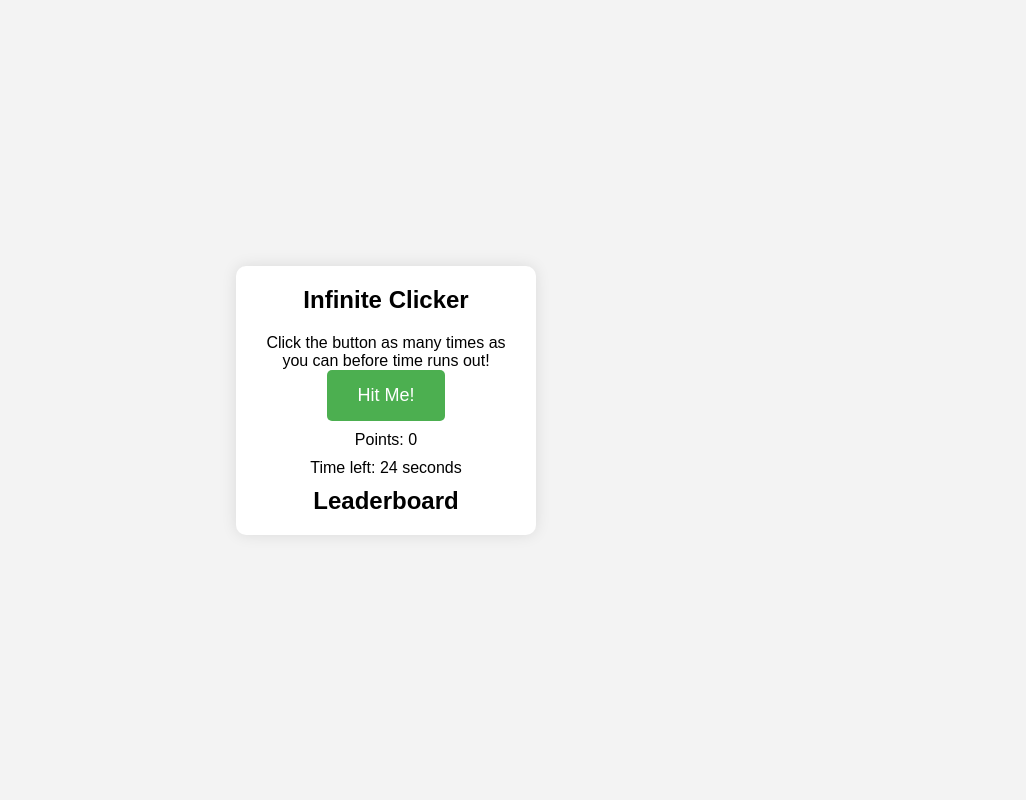
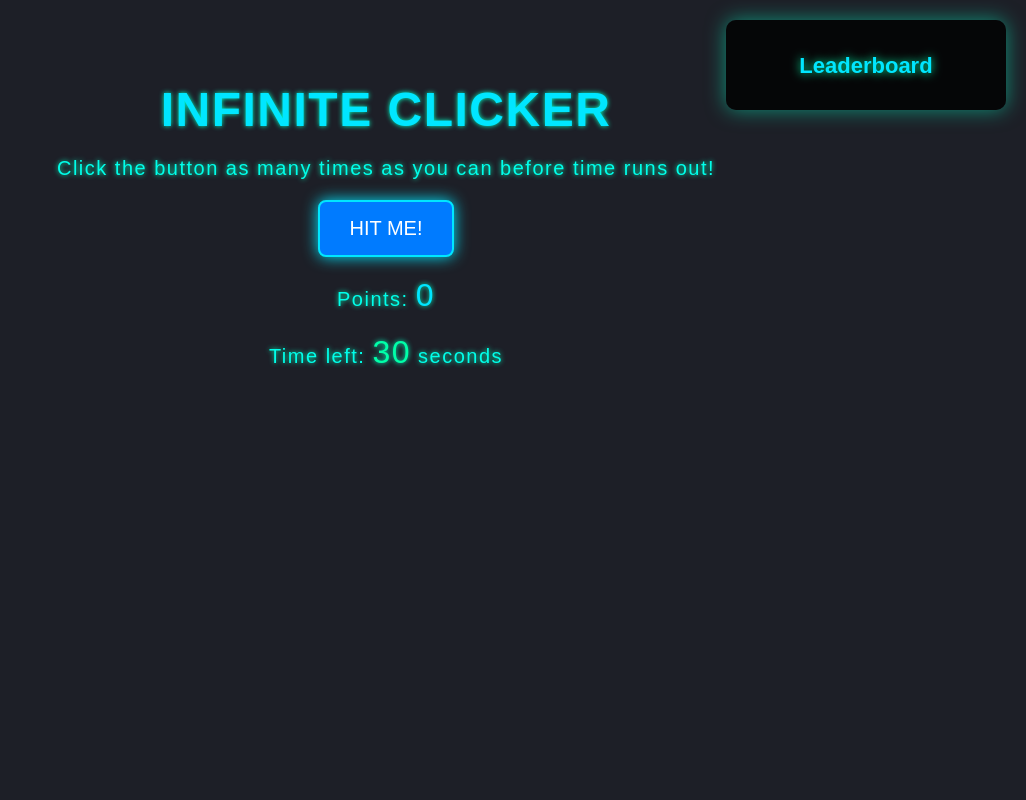
Before and after one commit to Leander-Antony/Browser-Games, a Flask app: page / in a window 1280 px wide. Shown: the whole page, without its empty margins (254-1280 px from the left). Run offline with Flask 3, Linux system fonts and the light colour scheme; data that the repository does not hold is empty.

Commit message:
added db and made it look cool

```diff
--- a/game2/app.py
+++ b/game2/app.py
@@ -1,5 +1,16 @@
 from flask import Flask, render_template, request, jsonify
 from pymongo import MongoClient
+import os
+from dotenv import load_dotenv
+
+app = Flask(__name__)
+
+load_dotenv()
+mongo_uri = os.getenv('MONGO_URI')
+
+client = MongoClient(mongo_uri)
+db = client['games']
+data_collection = db['clicker']
 
 app = Flask(__name__)
 
@@ -25,5 +36,34 @@
     else:
         return jsonify({"error": "No score provided!"}), 400
 
+@app.route('/submit-score', methods=['POST'])
+def submit_score():
+    data = request.get_json()
+    player_name = data['player_name']
+    score = data['score']
+
+    # Insert the player's score into the database
+    data_collection.insert_one({'player_name': player_name, 'score': score})
+
+    # Fetch the updated leaderboard sorted by score in descending order
+    leaderboard = list(data_collection.find().sort("score", -1).limit(10))
+
+    # Convert leaderboard entries to JSON-friendly format
+    leaderboard_data = [{'player_name': entry['player_name'], 'score': entry['score']} for entry in leaderboard]
+
+    # Return the leaderboard as a JSON response
+    return jsonify({'leaderboard': leaderboard_data})
+
+@app.route('/get-leaderboard', methods=['GET'])
+def get_leaderboard():
+    # Fetch the leaderboard from the database
+    leaderboard = list(data_collection.find().sort("score", -1).limit(10))
+
+    # Convert leaderboard entries to JSON-friendly format
+    leaderboard_data = [{'player_name': entry['player_name'], 'score': entry['score']} for entry in leaderboard]
+
+    # Return the leaderboard as a JSON response
+    return jsonify({'leaderboard': leaderboard_data})
+
 if __name__ == "__main__":
     app.run(debug=True)
--- a/game2/static/css/style.css
+++ b/game2/static/css/style.css
@@ -1,49 +1,244 @@
-* {
+/* General styles */
+body {
+    font-family: 'Orbitron', sans-serif;
+    background-color: #1d1f27;
+    color: #f4f4f4;
     margin: 0;
     padding: 0;
-    box-sizing: border-box;
-}
-
-body {
-    font-family: Arial, sans-serif;
-    background-color: #f3f3f3;
-    display: flex;
-    justify-content: center;
-    align-items: center;
-    height: 100vh;
-    margin: 0;
+    overflow-x: hidden;
 }
 
 .game-container {
     text-align: center;
-    background-color: white;
-    padding: 20px;
-    border-radius: 10px;
-    box-shadow: 0 0 15px rgba(0, 0, 0, 0.1);
-    width: 300px;
+    padding: 50px;
+    color: #00ffea;
+    letter-spacing: 1.5px;
+    text-shadow: 0 0 5px #00ffc3;
 }
 
 h1 {
-    font-size: 24px;
+    font-size: 48px;
     margin-bottom: 20px;
+    text-transform: uppercase;
+    color: #00e6ff;
+}
+
+p {
+    font-size: 20px;
 }
 
 button {
     padding: 15px 30px;
-    font-size: 18px;
-    background-color: #4CAF50;
+    background-color: #007bff;
     color: white;
-    border: none;
-    border-radius: 5px;
+    border: 2px solid #00e6ff;
+    font-size: 20px;
     cursor: pointer;
-    transition: background-color 0.3s ease;
+    text-transform: uppercase;
+    transition: background-color 0.3s, box-shadow 0.3s;
+    border-radius: 8px;
+    box-shadow: 0 0 15px #00e6ff;
 }
 
 button:hover {
-    background-color: #45a049;
+    background-color: #0056b3;
+    box-shadow: 0 0 20px #00e6ff, 0 0 30px #00ffa8;
 }
 
-p {
-    font-size: 16px;
-    margin-top: 10px;
+#message {
+    font-size: 22px;
+    margin-top: 30px;
+    color: #00ffa8;
 }
+
+/* Leaderboard styles */
+.leaderboard {
+    position: fixed;
+    top: 20px;
+    right: 20px;
+    width: 250px;
+    background-color: rgba(0, 0, 0, 0.8);
+    color: #00e6ff;
+    padding: 15px;
+    border-radius: 10px;
+    z-index: 1000;
+    text-shadow: 0 0 10px #00ffa8;
+    box-shadow: 0 0 20px rgba(0, 255, 200, 0.5);
+}
+
+.leaderboard h2 {
+    font-size: 22px;
+    margin-bottom: 15px;
+    color: #00e6ff;
+    text-align: center;
+}
+
+.leaderboard ul {
+    list-style: none;
+    padding: 0;
+}
+
+.leaderboard ul li {
+    font-size: 18px;
+    padding: 10px;
+    background-color: rgba(0, 255, 234, 0.1);
+    margin-bottom: 10px;
+    border-radius: 5px;
+    transition: transform 0.3s ease;
+    border-left: 3px solid #00ffea;
+}
+
+.leaderboard ul li:hover {
+    transform: scale(1.05);
+}
+
+/* Modal styles */
+.modal {
+    display: none;
+    position: fixed;
+    z-index: 1;
+    left: 0;
+    top: 0;
+    width: 100%;
+    height: 100%;
+    background-color: rgba(0, 0, 0, 0.75);
+    backdrop-filter: blur(10px);
+}
+
+.modal-content {
+    background-color: #333;
+    color: #00e6ff;
+    margin: 15% auto;
+    padding: 20px;
+    width: 400px;
+    border-radius: 10px;
+    text-align: center;
+    box-shadow: 0 0 30px rgba(0, 255, 234, 0.5);
+    animation: fadeIn 0.5s ease;
+}
+
+.modal-content input {
+    padding: 10px;
+    margin-top: 20px;
+    width: 80%;
+    border-radius: 5px;
+    border: none;
+    background-color: #1d1f27;
+    color: #00e6ff;
+    text-align: center;
+    font-size: 18px;
+}
+
+.modal-content button {
+    padding: 10px 25px;
+    margin-top: 20px;
+    background-color: #00e6ff;
+    color: #1d1f27;
+    border: none;
+    cursor: pointer;
+    border-radius: 5px;
+    font-size: 18px;
+    text-transform: uppercase;
+    transition: background-color 0.3s;
+}
+
+.modal-content button:hover {
+    background-color: #00ffa8;
+}
+
+/* Timer and score styling */
+#score {
+    font-size: 32px;
+    color: #00e6ff;
+    margin: 20px 0;
+}
+
+#timer {
+    font-size: 32px;
+    color: #00ffa8;
+    margin: 20px 0;
+}
+
+/* Responsive Styles */
+@media (max-width: 768px) {
+    h1 {
+        font-size: 36px;
+    }
+
+    p {
+        font-size: 16px;
+    }
+
+    button {
+        font-size: 16px;
+        padding: 10px 20px;
+    }
+
+    #message {
+        font-size: 18px;
+    }
+
+    #score, #timer {
+        font-size: 24px;
+    }
+
+    .leaderboard {
+        position: static;
+        margin: 20px auto;
+        width: 90%;
+        max-width: 300px;
+        text-align: center;
+        box-shadow: none;
+    }
+
+    .leaderboard ul li {
+        font-size: 16px;
+    }
+
+    .modal-content {
+        width: 90%;
+        max-width: 300px;
+    }
+}
+
+@media (max-width: 480px) {
+    h1 {
+        font-size: 28px;
+    }
+
+    p {
+        font-size: 14px;
+    }
+
+    button {
+        font-size: 14px;
+        padding: 8px 16px;
+    }
+
+    #message {
+        font-size: 16px;
+    }
+
+    #score, #timer {
+        font-size: 20px;
+    }
+
+    .leaderboard {
+        margin-top: 10px;
+    }
+
+    .leaderboard ul li {
+        font-size: 14px;
+        padding: 8px;
+    }
+
+    .modal-content {
+        margin-top: 25%;
+    }
+}
+
+/* Keyframes */
+@keyframes fadeIn {
+    from { opacity: 0; transform: scale(0.95); }
+    to { opacity: 1; transform: scale(1); }
+}
--- a/game2/templates/index.html
+++ b/game2/templates/index.html
@@ -1,13 +1,43 @@
 <!DOCTYPE html>
 <html lang="en">
-<head>
-    <meta charset="UTF-8">
-    <meta name="viewport" content="width=device-width, initial-scale=1.0">
+  <head>
+    <meta charset="UTF-8" />
+    <meta name="viewport" content="width=device-width, initial-scale=1.0" />
     <title>Infinite Clicker</title>
-    <link rel="stylesheet" href="{{ url_for('static', filename='css/style.css') }}">
-</head>
-<body>
+    <link
+      rel="stylesheet"
+      href="{{ url_for('static', filename='css/style.css') }}"
+    />
+    <style></style>
+  </head>
+  <body>
     <div class="game-container">
+      <h1>Infinite Clicker</h1>
+      <p>Click the button as many times as you can before time runs out!</p>
+      <button id="click-button">Hit Me!</button>
+      <p>Points: <span id="score">0</span></p>
+      <p>Time left: <span id="timer">30</span> seconds</p>
+      <p id="message"></p>
+    </div>
+
+    <!-- Leaderboard Display -->
+    <div class="leaderboard" id="leaderboard-container">
+      <h2>Leaderboard</h2>
+      <ul id="leaderboard">
+        <!-- Leaderboard entries will be inserted here dynamically -->
+      </ul>
+    </div>
+
+    <!-- Modal for Player Name Input -->
+    <div id="name-modal" class="modal">
+      <div class="modal-content">
+        <h2>Enter Your Name</h2>
+        <form id="name-form">
+          <label for="player-name">Your Name:</label>
+          <input type="text" id="player-name" name="player_name" required />
+          <button type="submit" id="submit-name">Submit</button>
+        </form>
+      </div>
         <h1>Infinite Clicker</h1>
         <p>Click the button as many times as you can before time runs out!</p>
         <button id="click-button">Hit Me!</button>
@@ -22,8 +52,16 @@
                 <li>Score: {{ entry.score }}</li>
             {% endfor %}
         </ul>
+
+        <!-- Leaderboard Section -->
+        <h2>Leaderboard</h2>
+        <ul id="leaderboard">
+            {% for entry in leaderboard %}
+                <li>Score: {{ entry.score }}</li>
+            {% endfor %}
+        </ul>
     </div>
 
     <script src="{{ url_for('static', filename='js/script.js') }}"></script>
-</body>
+  </body>
 </html>
```
Also changed, not shown: game2/static/js/script.js (+77 -0 lines), 1 other file.
